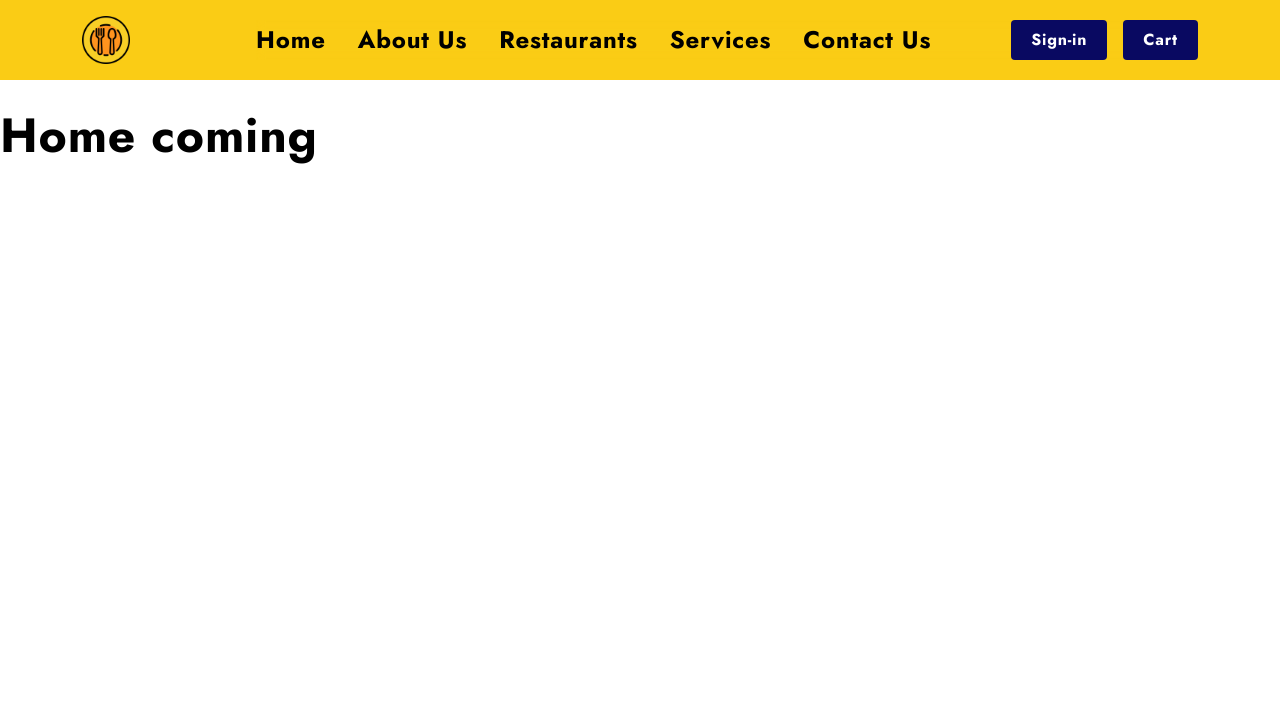
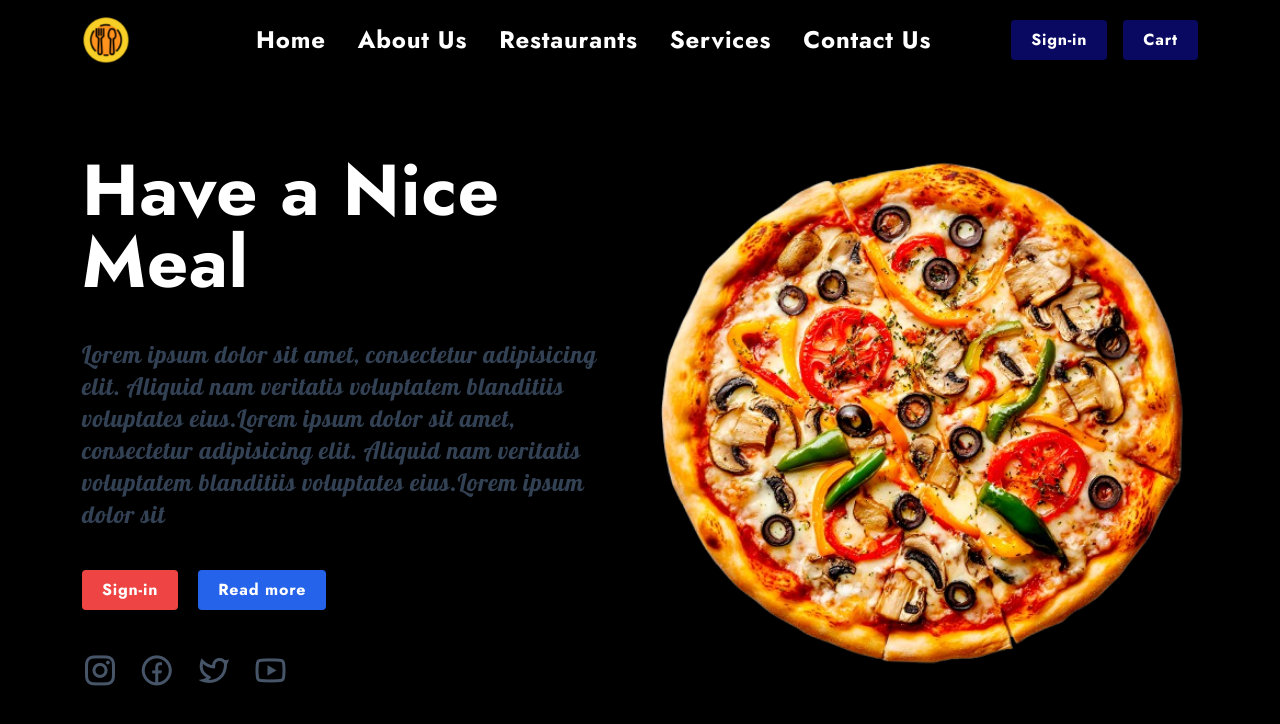
Before and after one commit to Shuja06/Project-1, a website: page index.html in a window 1280 px wide. Drawn offline with nearby package versions, Linux system fonts and the light colour scheme; a web font is replaced by a local one.

Commit message:
Added main contents

```diff
--- a/index.html
+++ b/index.html
@@ -1,5 +1,6 @@
 <!DOCTYPE html>
 <html lang="en">
+
 <head>
     <meta charset="UTF-8">
     <meta name="viewport" content="width=device-width, initial-scale=1.0">
@@ -15,18 +16,20 @@
     <title>Food Delivery</title>
     <link rel="stylesheet" href="style.css">
 </head>
-<body>
+
+<body class="bg-black text-white">
 
     <!------------------ Header Section --------------->
 
-    <header id="navbar" class="bg-yellow-400 fixed w-full top-0 left-0 z-50">
+    <header id="navbar" class="bg--400 fixed w-full top-0 left-0 z-50">
         <nav class="container flex items-center justify-between h-16 sm:h-20">
 
             <div class="flex items-center gap-5 z-10">
                 <img src="Images/dish.png" alt="logo" class="w-12">
                 <!-- <span class="text-3xl font-bold text-blue-700">Foodie</span> -->
             </div>
-            <div id="nav-menu" class="absolute top-0 left-[-100%] min-h-[80vh] w-full backdrop-blur-sm flex items-center justify-center duration-300 lg:static lg:min-h-fit lg:bg-transparent lg:w-auto lg:flex-row lg:justify-between lg:gap-20 xl:static xl:w-auto">
+            <div id="nav-menu"
+                class="absolute top-0 left-[-100%] min-h-[80vh] w-full backdrop-blur-sm flex items-center justify-center duration-300 lg:static lg:min-h-fit lg:bg-transparent lg:w-auto lg:flex-row lg:justify-between lg:gap-20 xl:static xl:w-auto">
 
                 <ul class="flex flex-col items-center gap-8 lg:flex-row">
                     <li>
@@ -45,11 +48,12 @@
                         <a href="#contacts" class="nav-link">Contact Us</a>
                     </li>
                 </ul>
-                <div class="absolute opacity-25 top-60 pointer-events-none lg:hidden">
+                <div class="absolute opacity-55 top-60 pointer-events-none lg:hidden">
                     <img src="Images/img-3.png" alt="">
                 </div>
 
-                <div class="absolute bottom-20 left-1/2 -translate-x-1/2 flex gap-4 lg:hidden xl:static xl:translate-x-0 xl:left-auto xl:bottom-auto xl:flex xl:gap-4">
+                <div
+                    class="absolute bottom-20 left-1/2 -translate-x-1/2 flex gap-4 lg:hidden xl:static xl:translate-x-0 xl:left-auto xl:bottom-auto xl:flex xl:gap-4">
 
                     <button class="nav-btns">Sign-in</button>
                     <button class="nav-btns">Cart</button>
@@ -75,10 +79,36 @@
     <main>
         <section id="home">
             <div>
-                <div>
-                    <div>
-                        <div>
-                            <h1>Home coming</h1>
+                <div class="container lg:h-[600px] lg:flex lg:items-center">
+                    <div class="flex flex-col items-center gap-5 lg:flex-row">
+                        <!-- Contents -->
+                        <div class="w-full space-y-5 lg:w-1/2 lg:flex lg:flex-col gap-5">
+                            <h1 class="mt-5">
+                                Have a
+                                Nice Meal
+                            </h1>
+                            <p class="text-slate-700 font-Lobster text-[20px] lg:text-2xl">
+                                Lorem ipsum dolor sit amet, consectetur adipisicing elit. Aliquid nam veritatis
+                                voluptatem blanditiis voluptates eius.Lorem ipsum dolor sit amet, consectetur
+                                adipisicing elit. Aliquid nam veritatis voluptatem blanditiis voluptates eius.Lorem
+                                ipsum dolor sit
+                            </p>
+
+                            <div class="flex gap-5 ">
+                                <button class="bg-red-500 px-5 py-2 rounded font-bold text-white">Sign-in</button>
+                                <button class="bg-blue-600 px-5 py-2 rounded font-bold text-white">Read more</button>
+                            </div>
+
+                            <div class="flex items-center gap-5 text-4xl social-media">
+                                <i class="ri-instagram-line text-slate-600"></i>
+                                <i class="ri-facebook-circle-line text-slate-600"></i>
+                                <i class="ri-twitter-line text-slate-600"></i>
+                                <i class="ri-youtube-line text-slate-600"></i>
+                            </div>
+                        </div>
+
+                        <div class="mt-4 lg:w-1/2">
+                            <img src="Images/img-2.png" class="sm:max-w-[350px] w-full h-auto xl:max-w-[550px] " alt=""> <!--animate-rotating-->
                         </div>
                     </div>
                 </div>
@@ -88,5 +118,6 @@
 
     <script src="script.js"></script>
 </body>
+
 </html>
 <!-- npx tailwindcss -i ./src/input.css -o ./style.css --watch -->
--- a/src/input.css
+++ b/src/input.css
@@ -13,7 +13,7 @@ section{
 }
 
 h1{
-    @apply text-3xl md:text-4xl xl:text-5xl font-bold;
+    @apply text-6xl md:text-6xl xl:text-7xl font-bold;
 }
 
 .nav-link{
@@ -29,9 +29,9 @@ h1{
 }
 
 .nav-btns:hover{
-    @apply bg-slate-950
+    @apply bg-slate-950;
 }
 
 .social-media :hover{
-    @apply text-red-600
+    @apply text-red-600 cursor-pointer;
 }
--- a/tailwind.config.js
+++ b/tailwind.config.js
@@ -3,13 +3,27 @@ module.exports = {
   content: ["./*.{html,js}"],
   theme: {
     screens: {
-      sm: "340px",
+      sm: "380px",
       md: "540px",
       lg: "768px",
       xl: "1180px"
     },
 
     extend: {},
+
+    keyframes: {
+      move: {
+        "50%" : { transform : "translateY(-1.5rem)"}
+      },
+      rotate: {
+        "0%": {transform: "rotate(0deg)"},
+        "100%": {transform: "rotate(360deg)"},
+      }
+    },
+    animation: {
+      movingY: "move 3s linear infinite",
+      rotating: "rotate 15s linear infinite",
+    },
 
     fontFamily: {
       Jost: ["Jost", "sans-serif"],
@@ -19,7 +33,8 @@ module.exports = {
     container: {
       center: true,
       padding: {
-        DEFAULT: "12PX",
+        DEFAULT: "12px",
+        sm: "12px",
         md: "32px"
       }
     }
```
Also changed, not shown: Images/img-1.png (added), Images/img-2.png (added), style.css.
